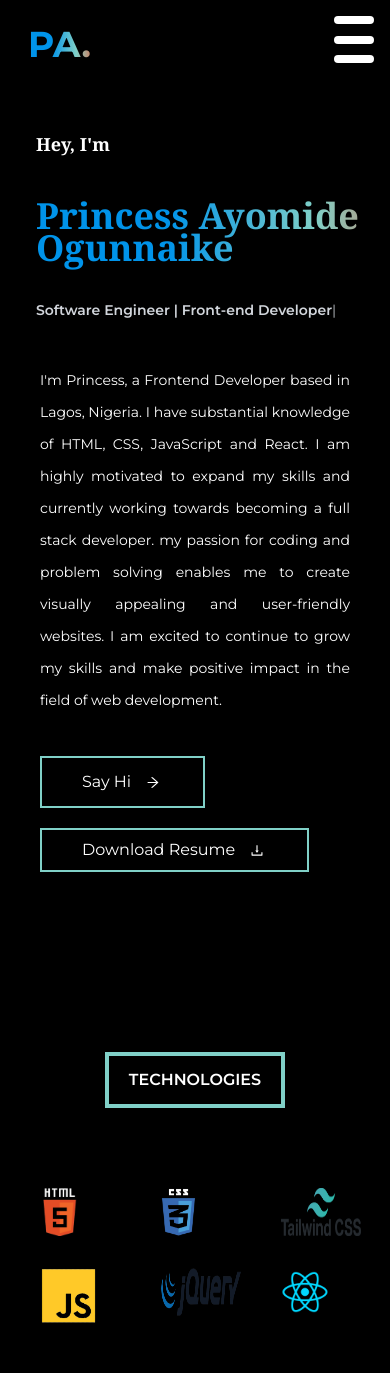
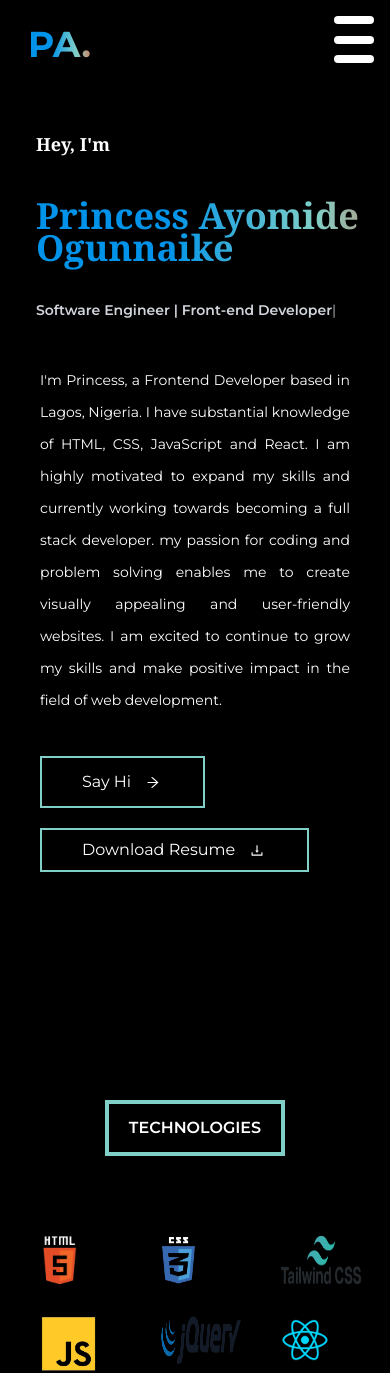
Before and after one commit to Princessayomide53/Portfolio, a React (Create React App) app: page / in a window 390 px wide. Shown: the top 1373 px of the page. Built offline with nearby package versions, Linux system fonts and the light colour scheme.

Commit message:
added media query

```diff
--- a/src/App.js
+++ b/src/App.js
@@ -1,8 +1,8 @@
 import React from 'react';
 import './App.css';
-import Aboutme from './Components/Aboutme';
 import Header from './Components/Header';
 import Project from './Components/Projects';
+import Technologies from './Components/Technologies';
 // import { Particles } from 'react-particles-js';
 // import Form from './Components/Form'
 // import ParticlesBackground from './Components/ParticlesBackground';
@@ -39,7 +39,7 @@ function App() {
 
          <Header />
 
-        <Aboutme />
+        <Technologies />
 
          <Project />
 
--- a/src/Components/Header.jsx
+++ b/src/Components/Header.jsx
@@ -80,7 +80,7 @@ function Header() {
             </p>
           </div>
 
-          <div className="lg:flex space-y-5 lg:space-y-0 lg:space-x-20  md:pl-16 pl-5 lg:pl-0">
+          <div className="lg:flex space-y-5 lg:space-y-0 lg:space-x-20  md:pl-16 pl-5 lg:pl-0  ">
             <button
               className="px-10 text-base flex gap-3 py-3 border-2 border-[#80d0c7] hover:bg-[#80d0c7]  text-white "
               // id="hash-link-contactme"
--- a/src/Components/Modal.jsx
+++ b/src/Components/Modal.jsx
@@ -9,7 +9,7 @@ const Modal = ({ open, onClose }) => {
       className="flex flex-col -mt-5 justify-center z-10 items-center ml-0 fixed bg-[#2e2b2b] bg-opacity-60 inset-0 w-full h-screen"
     >
       <div className="bg-black lg:w-[70%] md:w-[80%] w-full h-screen  rounded-md">
-        <div className="flex justify-end mt-5 pr-5 text-3xl z-10">
+        <div className="flex justify-end lg:mt-5 mt-1 pr-5 text-3xl z-10">
           <button className='text-white' onClick={onClose}>X</button>
         </div>
         <div className="flex justify-center Form">
@@ -46,7 +46,7 @@ const Modal = ({ open, onClose }) => {
               ></textarea>
             </div>
 
-            <div className="mt-10">
+            <div className="lg:mt-10 mt-5">
               <button className="text-xl bg-[#ff4b1f] rounded-tr-md text-white px-8 py-2 hover:bg-[#80d0c7]">
                 Submit
               </button>
--- a/src/Components/Aboutme.jsx
+++ b/src/Components/Technologies.jsx
@@ -10,13 +10,13 @@ import React1 from "./Img/React1.png";
 
 
 
-function Aboutme() {
+function Technologies() {
   return (
     <div
       className="bg-black text-white  Aboutus"
       id="hash-link-technologies"
     >
-      <div className="lg:pt-28 pt-52 sm:pt-52 md:pt-20 flex justify-center">
+      <div className="lg:pt-28 pt-64 md:pt-20 flex justify-center">
         <h2 className="border-4 border-[#80d0c7] lg:mb-8 mb-5 px-5 font-semibold hover:text-[#ff4b1f] py-3">
           TECHNOLOGIES
         </h2>
@@ -39,4 +39,4 @@ function Aboutme() {
   );
 }
 
-export default Aboutme
+export default Technologies
```
